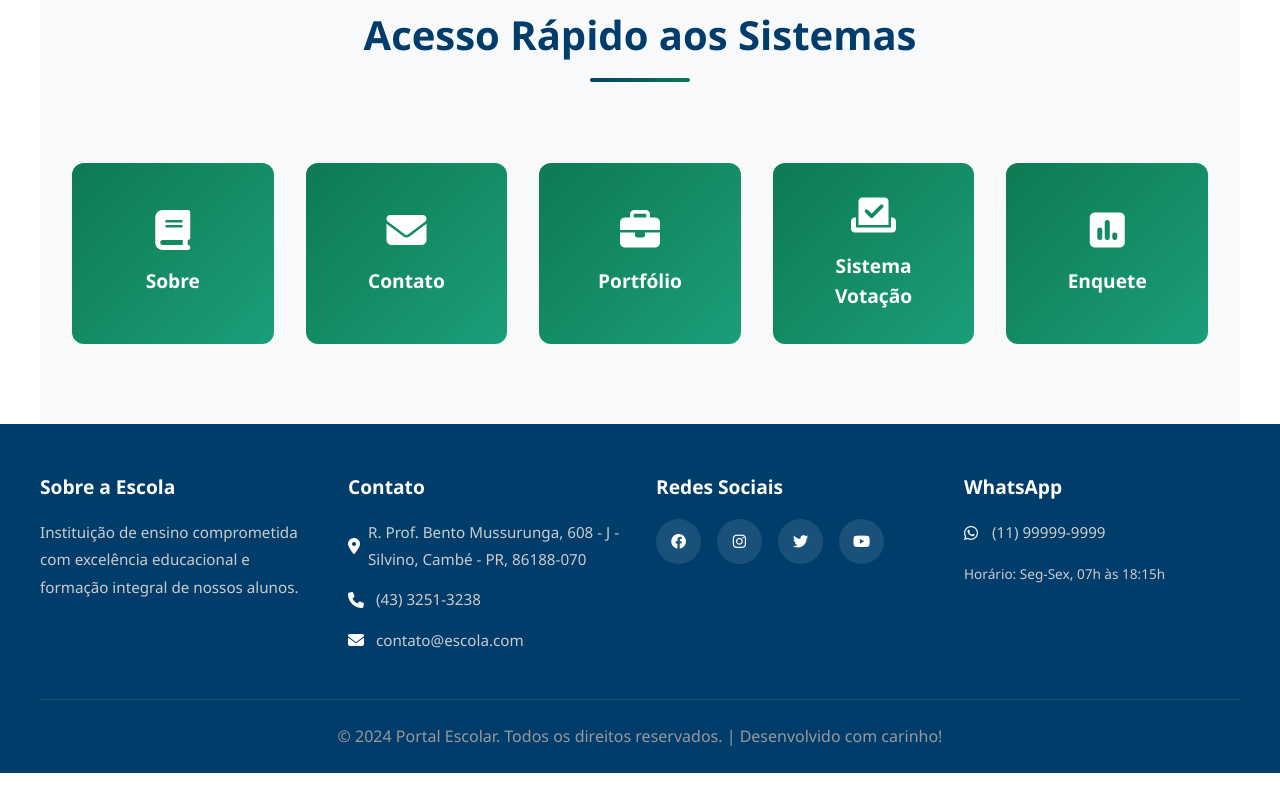
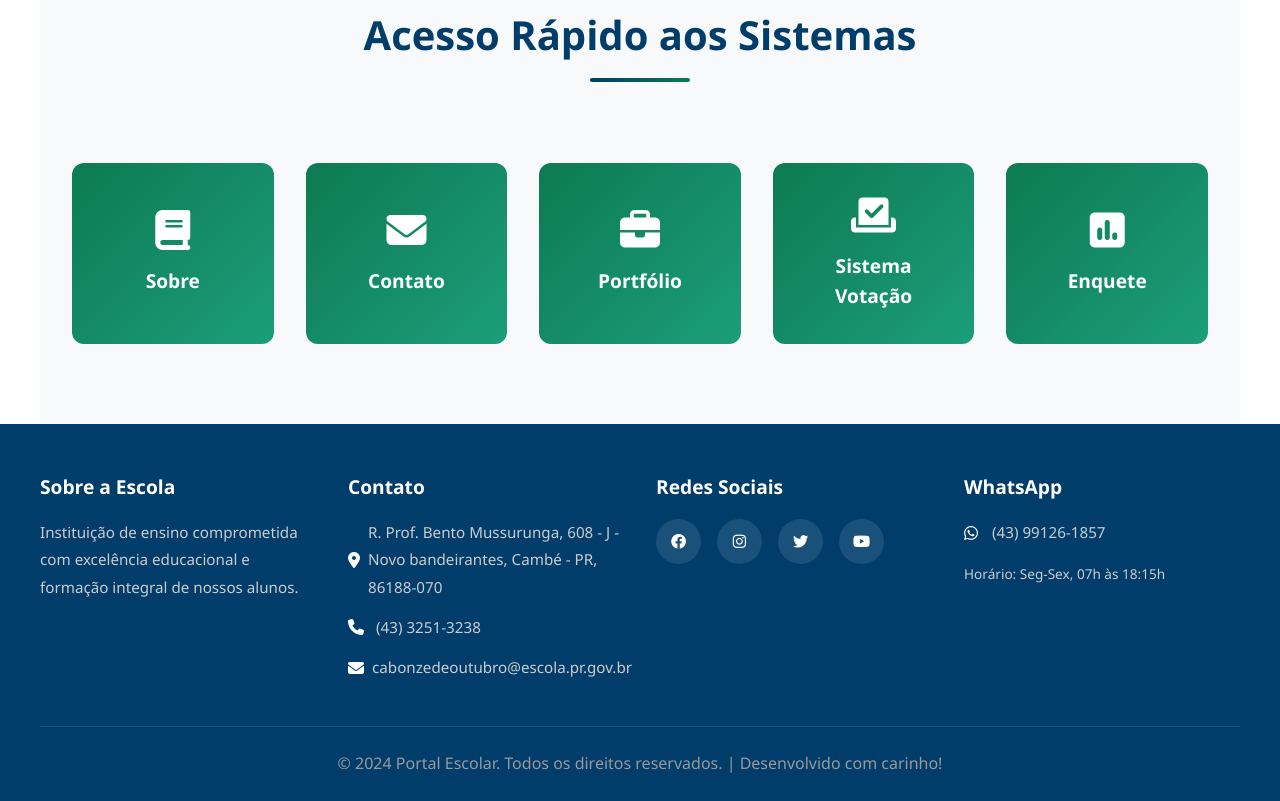
Before and after one commit to cecm11deoutubro/portal, a plain HTML site: page index.html in a window 1280 px wide. Shown: the part 3922-4723 px from the top of the page. Before the commit the page ends 4695 px from the top, so only its background shows below. Drawn offline with Linux system fonts and the light colour scheme.

Commit message:
Mudei o gmail, e o número de whtasap

```diff
--- a/index.html
+++ b/index.html
@@ -320,7 +320,7 @@
             <h3>Contato</h3>
             <div class="footer-info">
               <i class="fas fa-map-marker-alt"></i>
-              <p>R. Prof. Bento Mussurunga, 608 - J - Silvino, Cambé - PR, 86188-070</p>
+              <p>R. Prof. Bento Mussurunga, 608 - J - Novo bandeirantes, Cambé - PR, 86188-070</p>
             </div>
             <div class="footer-info">
               <i class="fas fa-phone"></i>
@@ -328,7 +328,7 @@
             </div>
             <div class="footer-info">
               <i class="fas fa-envelope"></i>
-              <a href="mailto:contato@escola.com">contato@escola.com</a>
+              <a href="mailto:contato@escola.com">cabonzedeoutubro@escola.pr.gov.br</a>
             </div>
           </div>
 
@@ -346,7 +346,7 @@
             <h3>WhatsApp</h3>
             <div class="footer-info">
               <i class="fab fa-whatsapp"></i>
-              <a href="https://wa.me/5511999999999">(11) 99999-9999</a>
+              <a href="https://wa.me/5511999999999">(43) 99126-1857</a>
             </div>
             <p style="margin-top: 1rem; font-size: 0.85rem">
               Horário: Seg-Sex, 07h às 18:15h
```
Also changed, not shown: sobre.html (+2 -2 lines).
